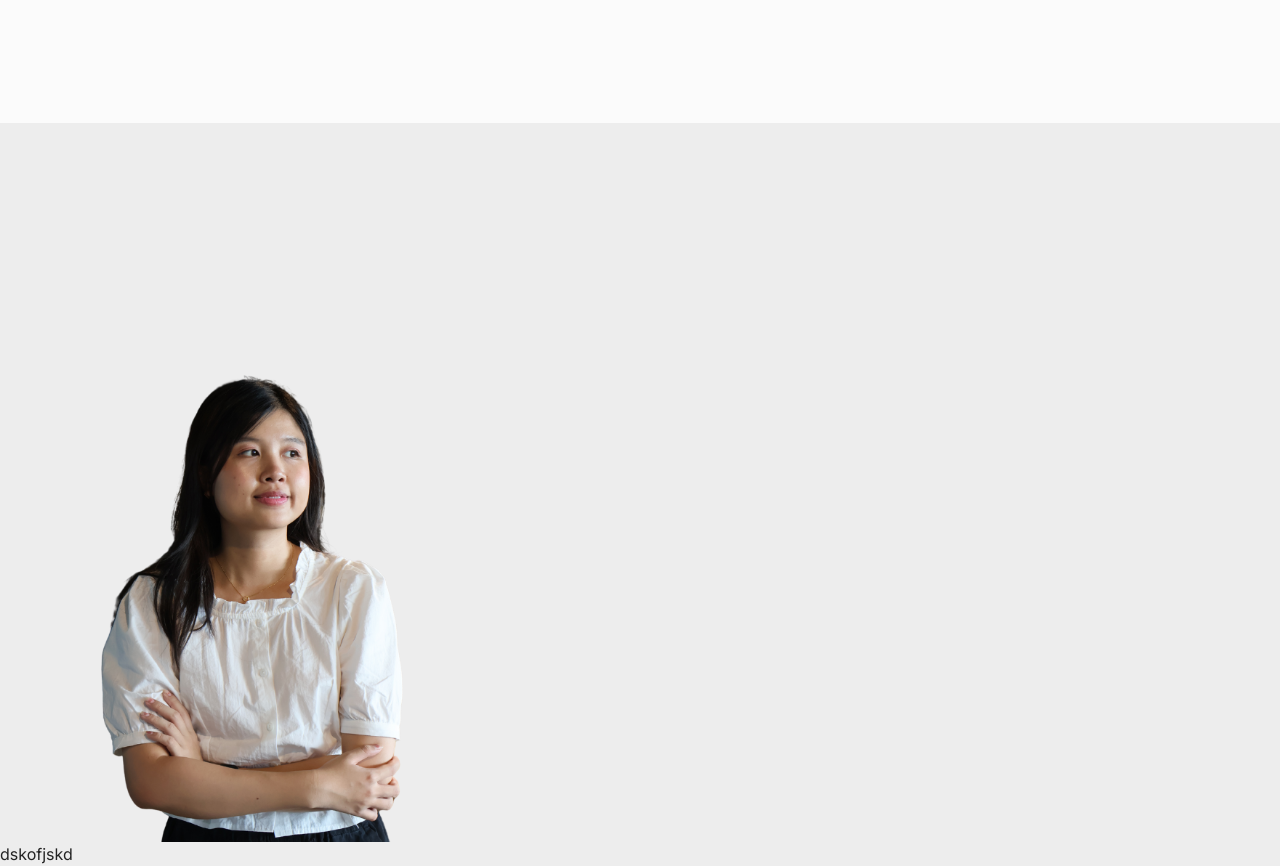
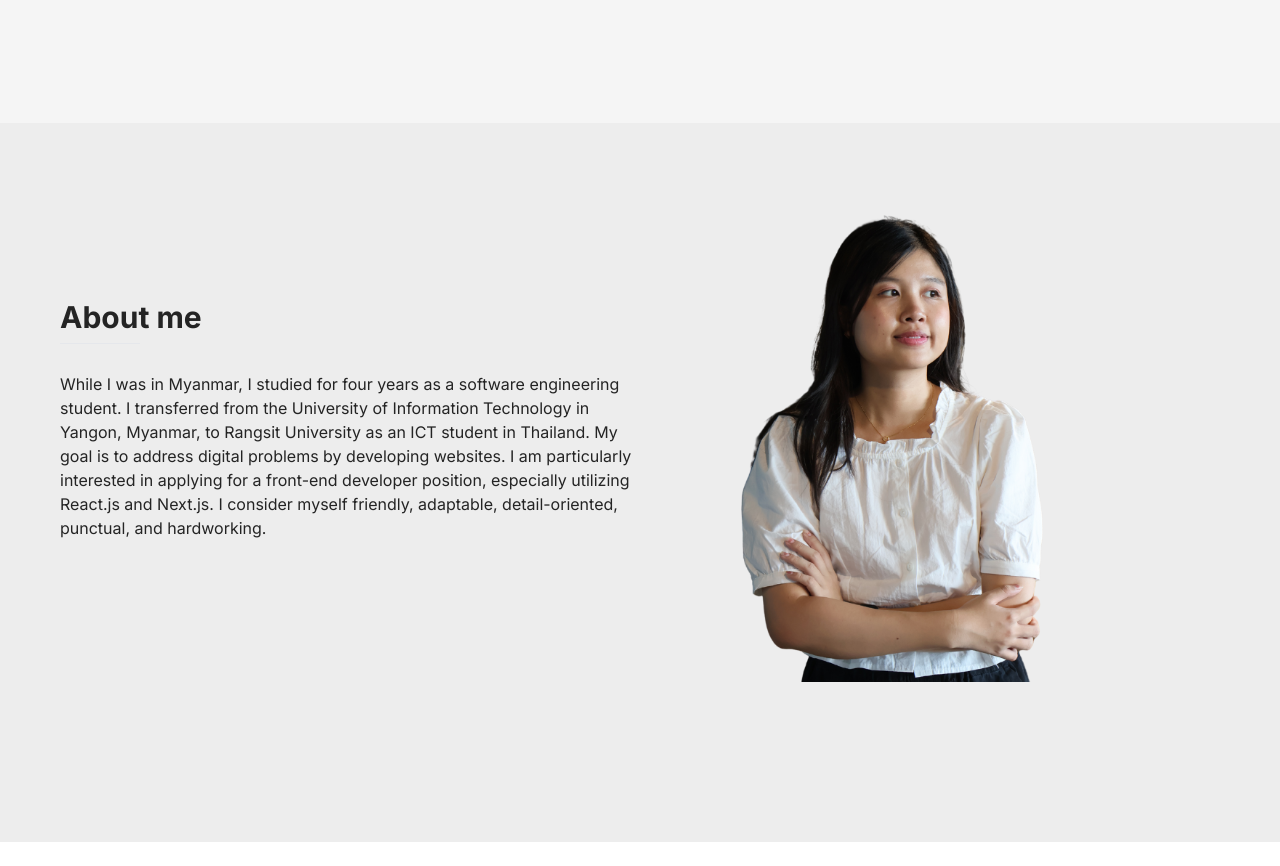
Before and after one commit to phoopyae1/Porfolio_Update, a Next.js app: page / in a window 1280 px wide. Shown: the part 1520-2386 px from the top of the page. After the commit the page ends 2362 px from the top, so only its background shows below. Built offline with nearby package versions, Linux system fonts and the light colour scheme.

Commit message:
about me

```diff
--- a/src/components/About/About.jsx
+++ b/src/components/About/About.jsx
@@ -1,14 +1,23 @@
 import Image from "next/image";
 const About = () => {
     return (
-        <div className="flex flex-col bg-[#ededed]">
-            <div>
-                <Image src="/Phoo6.png" alt="Picture of the author" width={500} height={500} />
+        <div className="bg-[#ededed] ">
+            <div className="flex flex-row  lg:p-0  mr-[60px] ml-[60px] mb-[10rem]">
+
+                <div className="w-1/2 mt-[11rem]">
+                    <div>
+                        <h1 className="text-3xl font-bold mb-2">About me</h1>
+                        <hr className="w-[5rem] h-[0.12rem] bg-black" />
+                    </div>
+                    <div className="mt-7">
+                        <p>While I was in Myanmar, I studied for four years as a software engineering student. I transferred from the University of Information Technology in Yangon, Myanmar, to Rangsit University as an ICT student in Thailand. My goal is to address digital problems by developing websites. I am particularly interested in applying for a front-end developer position, especially utilizing React.js and Next.js. I consider myself friendly, adaptable, detail-oriented, punctual, and hardworking.</p>
+                    </div>
+                </div>
+                <div className="w-1/2 mt-[-10rem]">
+                    <Image src="/Phoo6.png" alt="Picture of the author" width={500} height={500} />
+                </div>
+
             </div>
-            <div>
-                <h1>dskofjskd</h1>
-            </div>
-
         </div>
     );
 }
--- a/src/components/Skillset/Skill.jsx
+++ b/src/components/Skillset/Skill.jsx
@@ -5,7 +5,7 @@ const Skill = () => {
     const card = data.skillset;
 
     return (
-        <div className='bg-[#Fbfbfb]'>
+        <div className='bg-[#F5f5f5]'>
             <div className="lg:p-0  mt-[2px] mr-[60px] ml-[60px] mb-[10rem]">
                 <div>
                     <h1 className="text-[1.9rem] font-bold mt-20">Skill-Sets</h1>
```
Also changed, not shown: src/components/Aboutme/Aboutme.jsx (+0 -3 lines).
